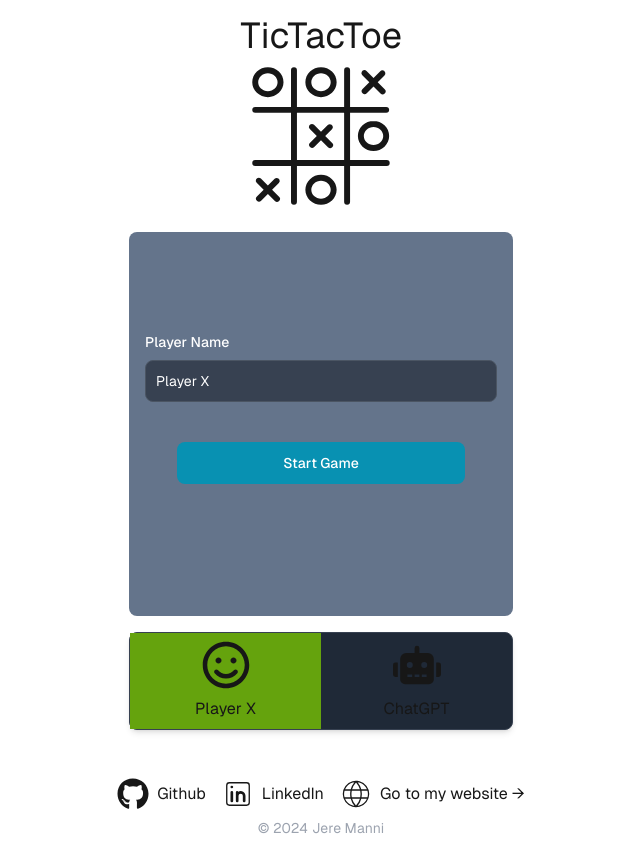
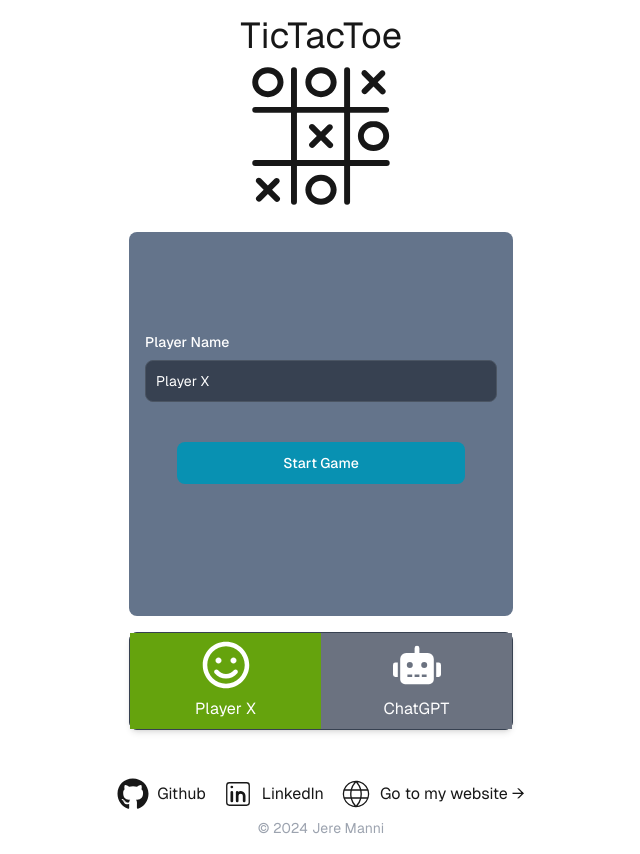
Before and after one commit to Jefishub/tictactoe, a Next.js app: page / in a window 1280 px wide. Both pictures are taken after a click on the button "Play". Shown: the whole page, without its empty margins (319-959 px from the left). Built offline with nearby package versions, Linux system fonts and the light colour scheme.

Commit message:
minor tweaks to styling

```diff
--- a/app/components/ComputerCard.tsx
+++ b/app/components/ComputerCard.tsx
@@ -40,12 +40,12 @@ const ComputerCard = ({ isPlayerTurn, playerName, Avatar }: { isPlayerTurn: bool
         if (gameState.winner === gameState.playerName2) return "bg-lime-600"
         if (gameState.winner === gameState.playerName1) return "bg-red-600"
         if (isPlayerTurn) return "bg-lime-600"
-        return ""
+        return "bg-gray-500"
     }
 
     return (
         <Popover open={show} content={content} placement="top" onOpenChange={() => setTimeout(() => setShow(false), 5000)}>
-            <div className={`flex justify-center items-center flex-col gap-2 ${bgColor()}`}>
+            <div className={`flex justify-center items-center text-white flex-col gap-2 ${bgColor()}`}>
                 <Avatar className={`size-12 ${gameState.winner === gameState.playerName2 && "animate-bounce"}`} />
                 <div>{playerName}</div>
             </div>
--- a/app/components/PlayerCard.tsx
+++ b/app/components/PlayerCard.tsx
@@ -11,7 +11,7 @@ const PlayerCard = ({ isPlayerTurn, playerName }: { isPlayerTurn: boolean, playe
         if (gameState.winner === gameState.playerName1) return "bg-lime-600"
         if (gameState.winner === gameState.playerName2) return "bg-red-600"
         if (isPlayerTurn) return "bg-lime-600"
-        return ""
+        return "bg-gray-500"
     }
 
     const Avatar = () => {
@@ -21,7 +21,7 @@ const PlayerCard = ({ isPlayerTurn, playerName }: { isPlayerTurn: boolean, playe
     }
 
     return (
-        <div className={`flex justify-center items-center flex-col gap-2 ${bgColor()}`}>
+        <div className={`flex justify-center items-center flex-col text-white gap-2 ${bgColor()}`}>
             {<Avatar />}
             <div>{playerName}</div>
         </div>
--- a/app/page.tsx
+++ b/app/page.tsx
@@ -6,7 +6,7 @@ import { GameProvider } from "./GameContext";
 export default function Home() {
   return (
     <div className="min-h-dvh font-[family-name:var(--font-geist-sans)] flex flex-col justify-between">
-      <main className="flex flex-col w-full row-start-2">
+      <main className="flex flex-col w-full row-start-2 m-auto">
         <Header />
         <GameProvider >
           <GameScreen />
```
